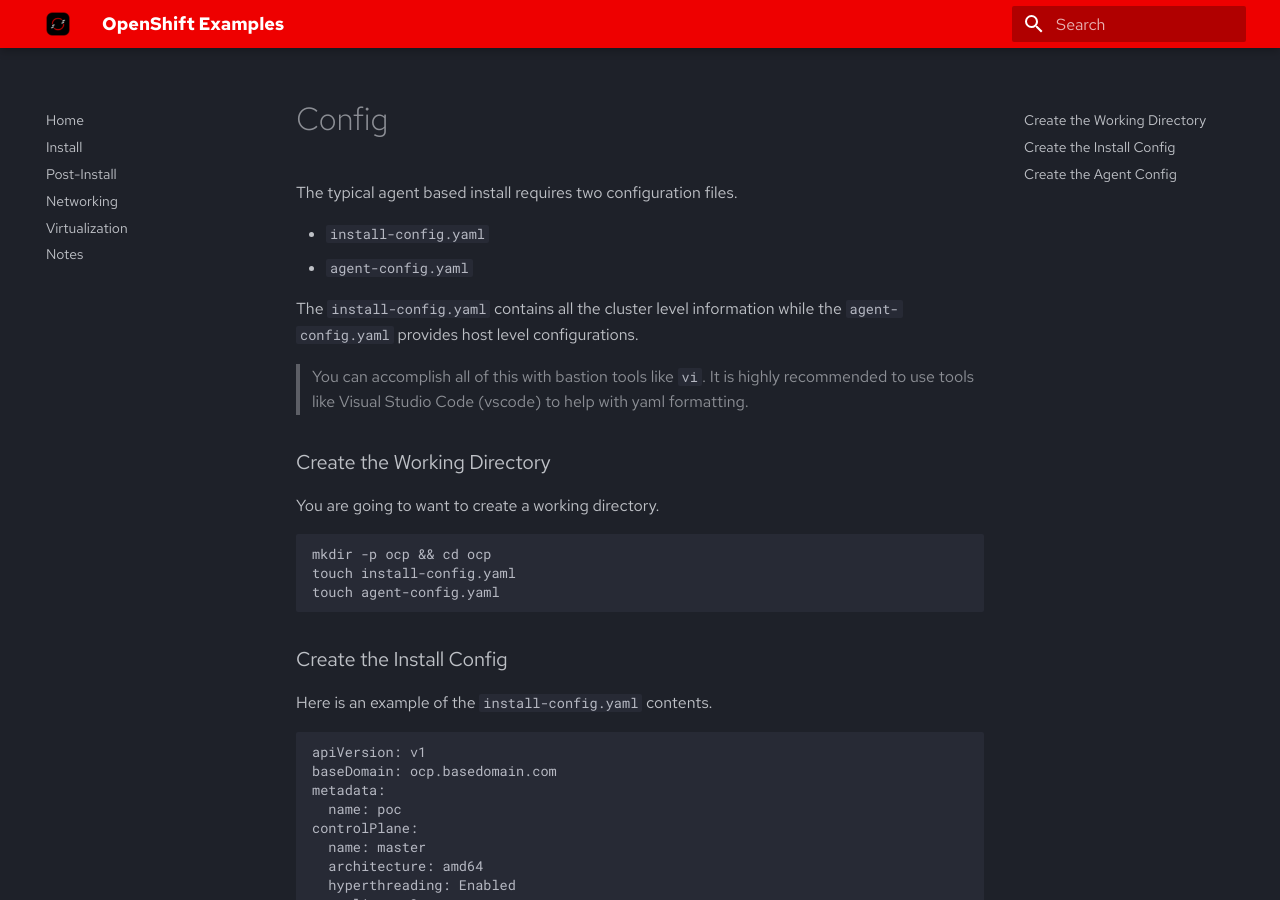
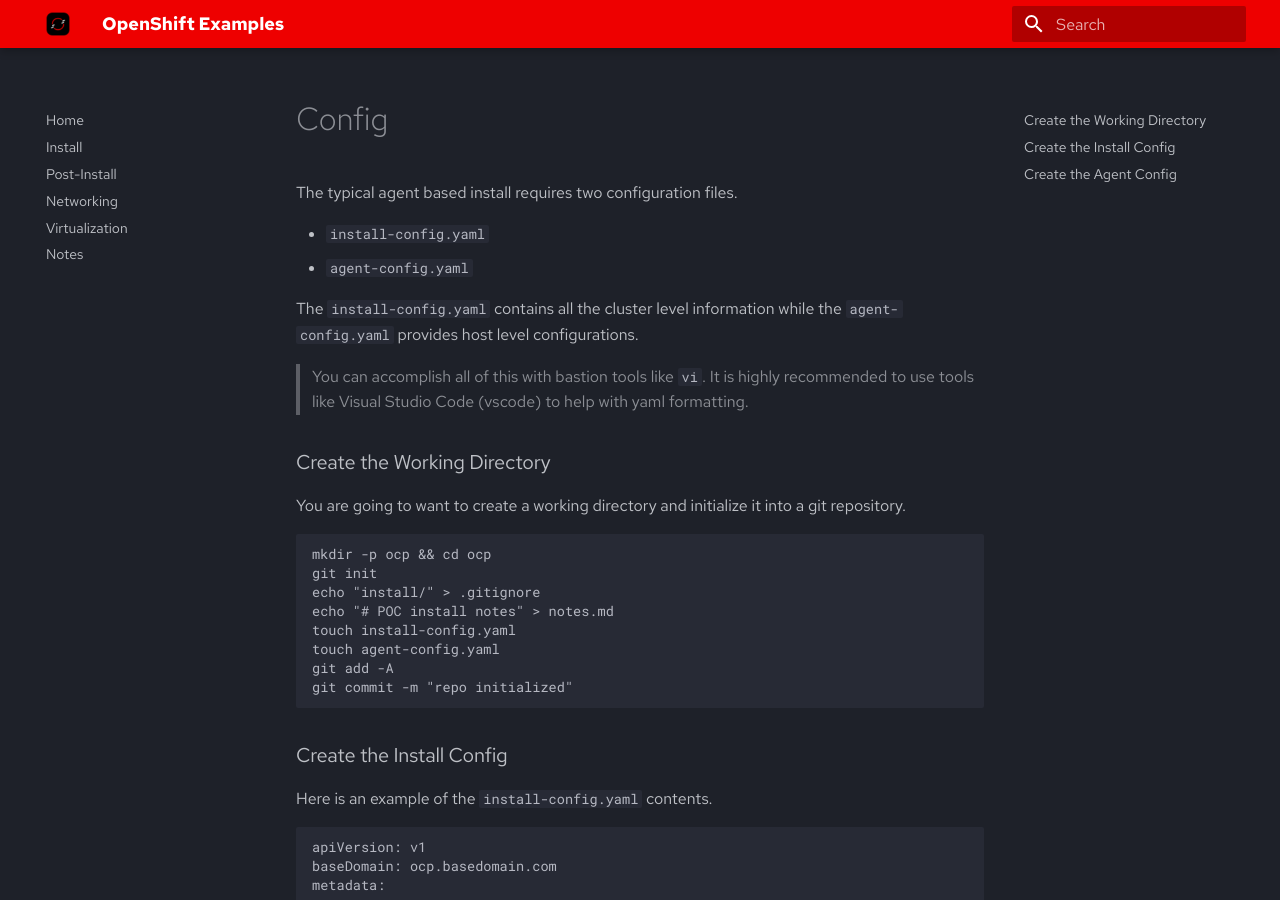
Before and after one commit to openshift-tigerteam/openshift-examples, an MkDocs documentation site: the page built from docs/install/config.md, in a window 1280 px wide and 900 px high. Built offline with MkDocs 1.6.1 and Material for MkDocs 9.7.7, drawn with Linux system fonts in a browser that asks for light colours.

Commit message:
added git repo

````diff
--- a/docs/install/config.md
+++ b/docs/install/config.md
@@ -9,12 +9,17 @@ The `install-config.yaml` contains all the cluster level information while the `
 
 ### Create the Working Directory
 
-You are going to want to create a working directory.
+You are going to want to create a working directory and initialize it into a git repository.
 
 ```shell
 mkdir -p ocp && cd ocp
+git init
+echo "install/" > .gitignore
+echo "# POC install notes" > notes.md
 touch install-config.yaml
 touch agent-config.yaml
+git add -A
+git commit -m "repo initialized"
 ```
 
 ### Create the Install Config
````
Also changed, not shown: docs/install/install.md (+1 -1 lines).
